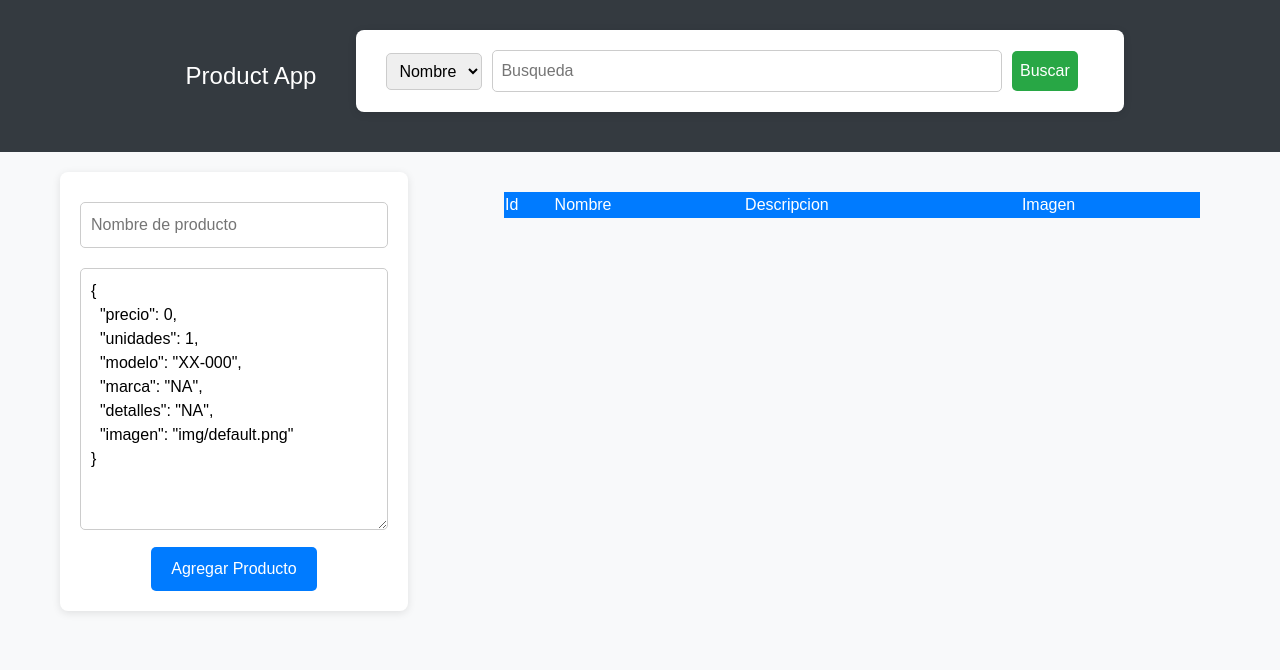
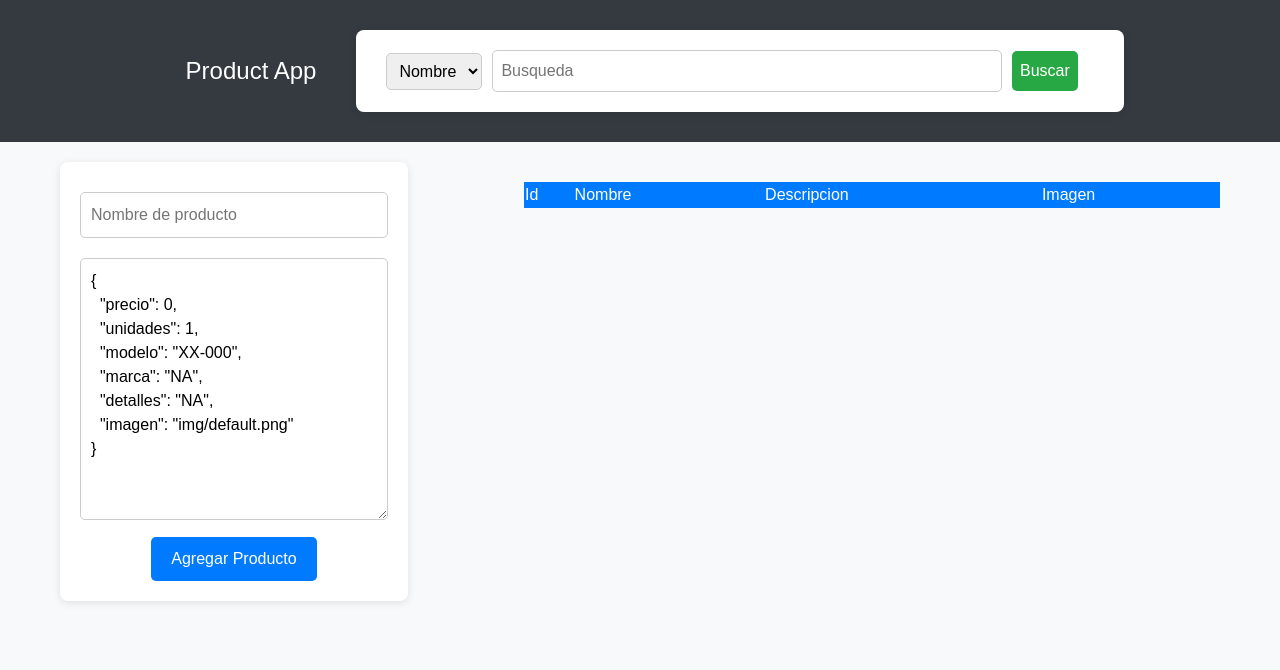
Before and after one commit to erickGtz/tecweb, a PHP site: page /tecweb/ejemplos/product_app/index.html in a window 1280 px wide. Shown: the top 670 px of the page. Run offline with PHP 8.4, Linux system fonts and the light colour scheme.

Commit message:
Estilos modificados v.2

```diff
--- a/practicas/css/estilo1.css
+++ b/practicas/css/estilo1.css
@@ -18,6 +18,7 @@
   justify-self: center;
   margin-top: 30px;
   margin-left: 40px;
+  margin-bottom: 30px;
   display: flex;
   align-items: center;
   width: 60%;
@@ -61,36 +62,17 @@ body {
   margin: 0 auto;
   padding: 20px;
   display: flex;
-  flex-direction: column;
-  justify-content: center;
+  justify-content: space-between; /* Ajusta el espacio entre el formulario y la tabla */
+  align-items: flex-start; /* Alinea al principio verticalmente */
 }
 
 /* Estilos para el formulario y la tabla al mismo nivel */
 .form-container {
-  display: flex;
-  justify-content: space-between;
-  align-items: flex-start;
-  width: 100%; /* Asegura que ocupe todo el ancho */
-}
-
-.form-container form {
-  width: 30%;
+  width: 30%; /* Ajusta el ancho del formulario */
 }
 
 .table-container {
-  width: 60%;
-}
-
-.table-container table {
-  width: 100%;
-}
-
-/* Ajuste para que todo quede centrado en la página */
-div.container {
-  display: flex;
-  flex-direction: column;
-  align-items: center;
-  justify-content: center;
+  width: 60%; /* Ajusta el ancho de la tabla */
 }
 
 /* Estilos para el formulario */
@@ -99,7 +81,6 @@ form {
   padding: 20px;
   border-radius: 8px;
   box-shadow: 0 2px 8px rgba(0, 0, 0, 0.1);
-  margin-bottom: 40px;
 }
 
 form input[type="text"],
@@ -133,7 +114,6 @@ table {
   width: 100%;
   border-collapse: collapse;
   margin-top: 20px;
-  margin-bottom: 20px;
 }
 
 table thead {
@@ -156,8 +136,3 @@ table tbody img {
   height: auto;
   border-radius: 5px;
 }
-
-/* Espacio extra entre el formulario y la tabla */
-.form-container > * {
-  margin-right: 20px;
-}
--- a/practicas/ejemplos/product_app/index.html
+++ b/practicas/ejemplos/product_app/index.html
@@ -45,6 +45,8 @@
             Agregar Producto
           </button>
         </form>
+      </div>
+
 
         <!-- TABLA  -->
         <div class="table-container">
@@ -62,7 +64,6 @@
             <tbody id="productos"></tbody>
           </table>
         </div>
-      </div>
 
     </div>
 
```
